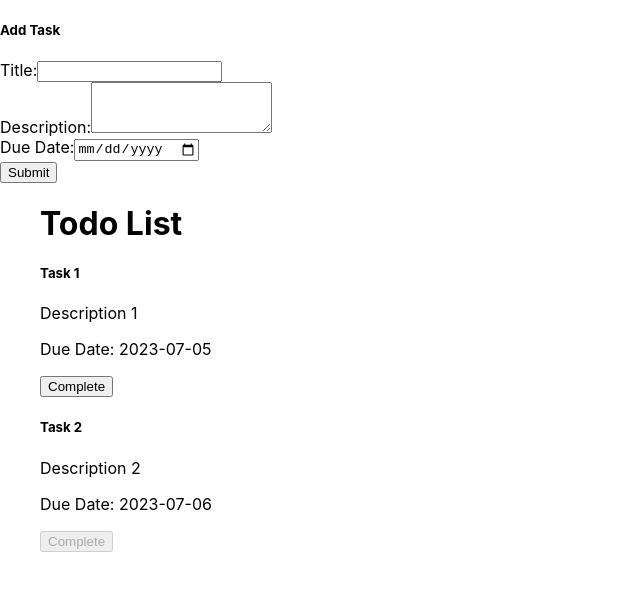
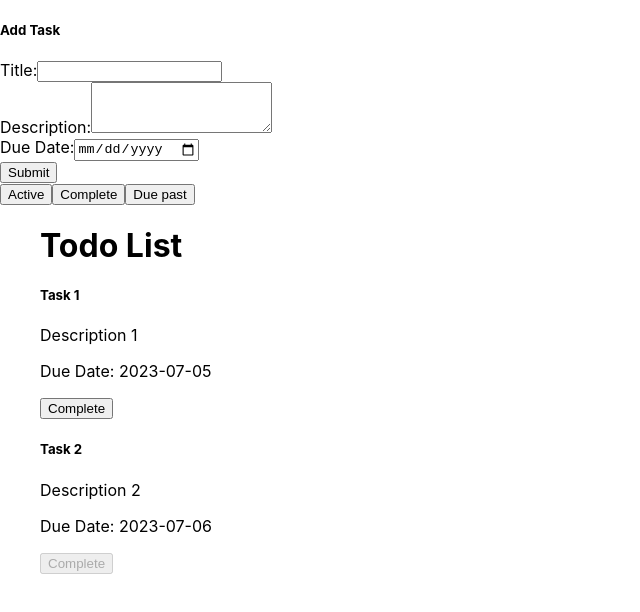
Before and after one commit to eduper1/react-django, a React (Create React App) app in the folder frontend/schedule/: page / in a window 1280 px wide. Shown: the top 612 px of the page, without its empty margins (0-640 px from the left). Built offline with nearby package versions, Linux system fonts and the light colour scheme.

Commit message:
Filter buttons added

```diff
--- a/frontend/schedule/src/App.js
+++ b/frontend/schedule/src/App.js
@@ -1,6 +1,7 @@
 /* eslint-disable jsx-a11y/no-redundant-roles */
 import Form from "./componets/Forms";
 import Todo from "./componets/Tod";
+import FilterBtn from "./componets/FilterBtns";
 import React from "react";
 
 
@@ -25,10 +26,12 @@ function App() {
   return (
     <div className="container">
       <Form/>
+      <FilterBtn />
       <ul
         role="list"
         className="todo-list stack-large stack-exception"
         aria-labelledby="list-heading">
+
           <Todo todos={todos} />
 
       </ul>
--- /dev/null
+++ b/frontend/schedule/src/componets/FilterBtns.js
@@ -0,0 +1,13 @@
+import React from 'react';
+
+function FilterBtn() {
+  return (
+    <div className="btn-group" role="group" aria-label="Todo Status">
+      <button type="button" className="btn btn-primary">Active</button>
+      <button type="button" className="btn btn-success">Complete</button>
+      <button type="button" className="btn btn-danger">Due past</button>
+    </div>
+  );
+}
+
+export default FilterBtn;
```
